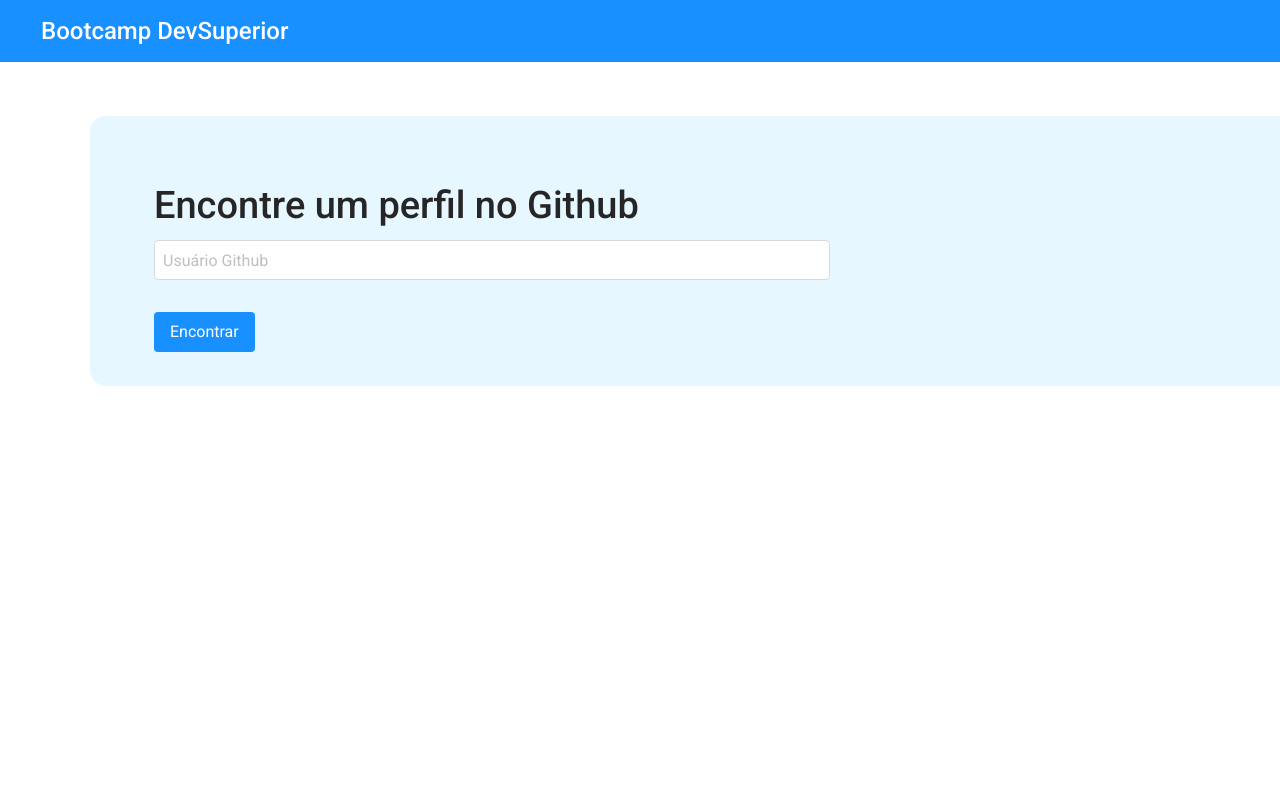
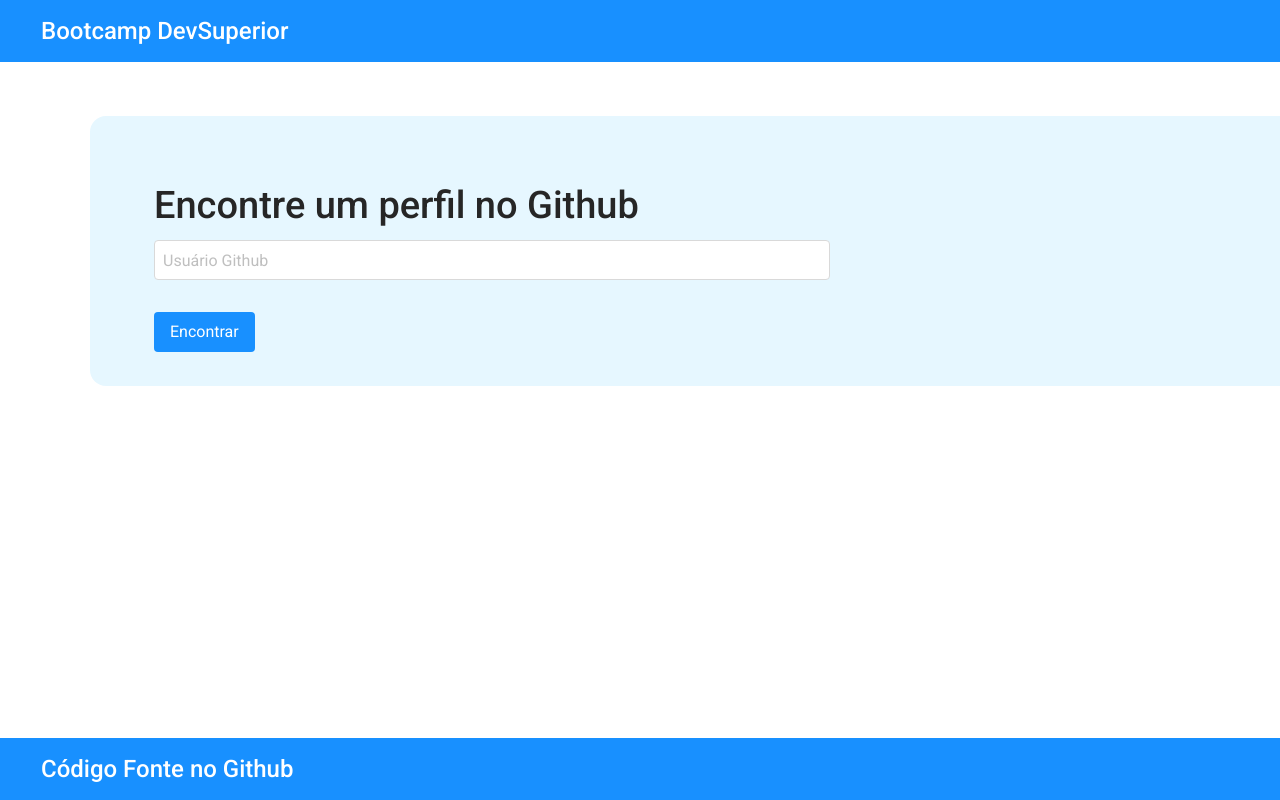
Before and after one commit to tarcnux/github-user-search, a React (Create React App) app: page /search in a window 1280 px wide. Shown: the top 800 px of the page. Built offline with nearby package versions, Linux system fonts and the light colour scheme.

Commit message:
Add Footer

```diff
--- /dev/null
+++ b/src/Components/Footer/index.tsx
@@ -0,0 +1,12 @@
+import React from 'react';
+import './styles.scss';
+
+const Footer = () => (
+    <footer>
+        <a href="https://github.com/tarcnux/github-user-search">
+            <p>Código Fonte no Github</p>
+        </a>
+    </footer>
+);
+
+export default Footer;
--- /dev/null
+++ b/src/Components/Footer/styles.scss
@@ -0,0 +1,19 @@
+footer {
+    width       : 100%;
+    box-sizing: border-box;
+    height      : 62px;
+    background  : #1890FF;
+    display     : flex;
+    align-items : center;
+    padding-left: 41px;
+    position: fixed;
+    bottom: 0;
+}
+
+footer p {
+    font-style : normal;
+    font-weight: 500;
+    font-size  : 24px;
+    line-height: 32px;
+    color      : white;
+}
--- a/src/Routes.tsx
+++ b/src/Routes.tsx
@@ -1,3 +1,4 @@
+import Footer from 'Components/Footer';
 import Navbar from 'Components/Navbar';
 import Home from 'pages/Home';
 import Search from 'pages/Search';
@@ -16,6 +17,7 @@ const Routes = () => (
                 <Search />
             </Route>
         </Switch>
+        <Footer />
     </BrowserRouter>
 );
 
```
Also changed, not shown: 1 other file (tests, documents, lock files or other folders).
